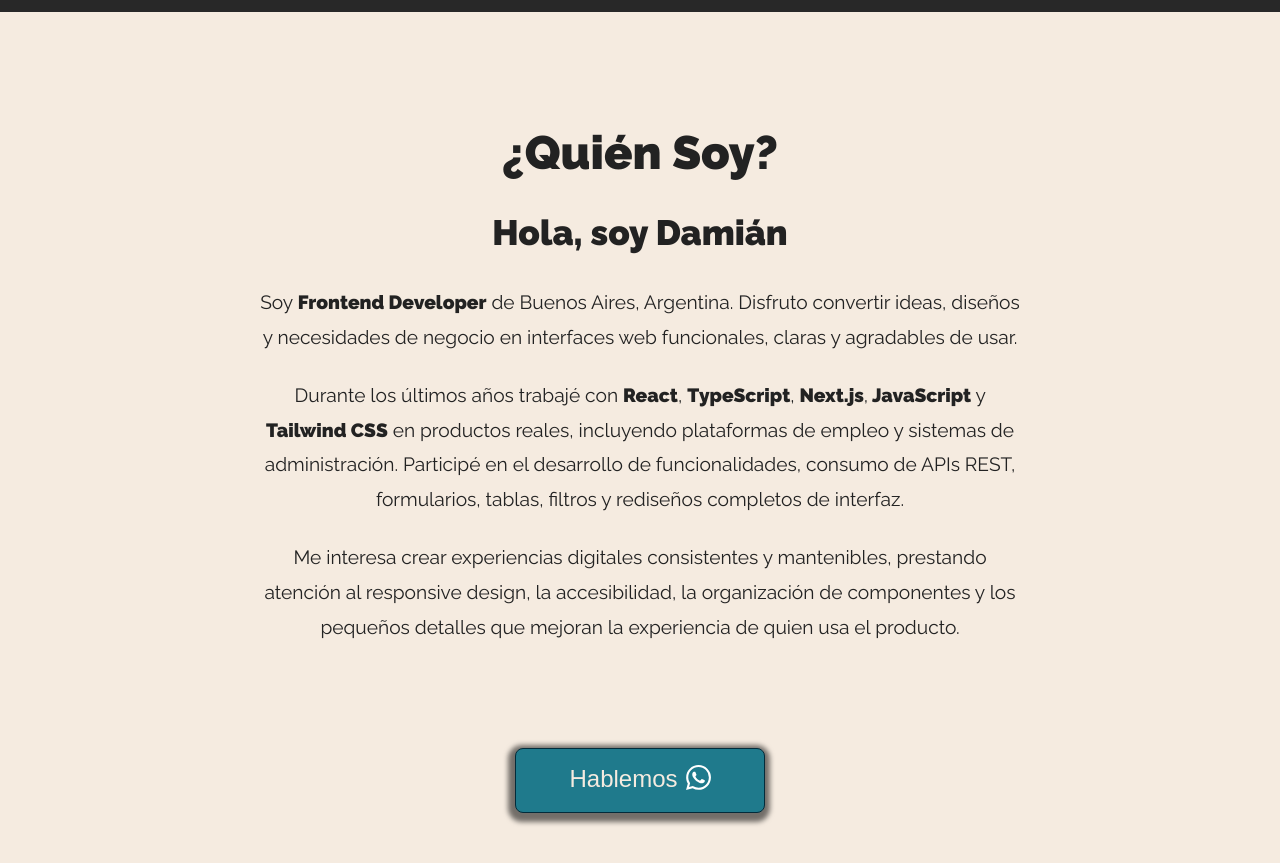
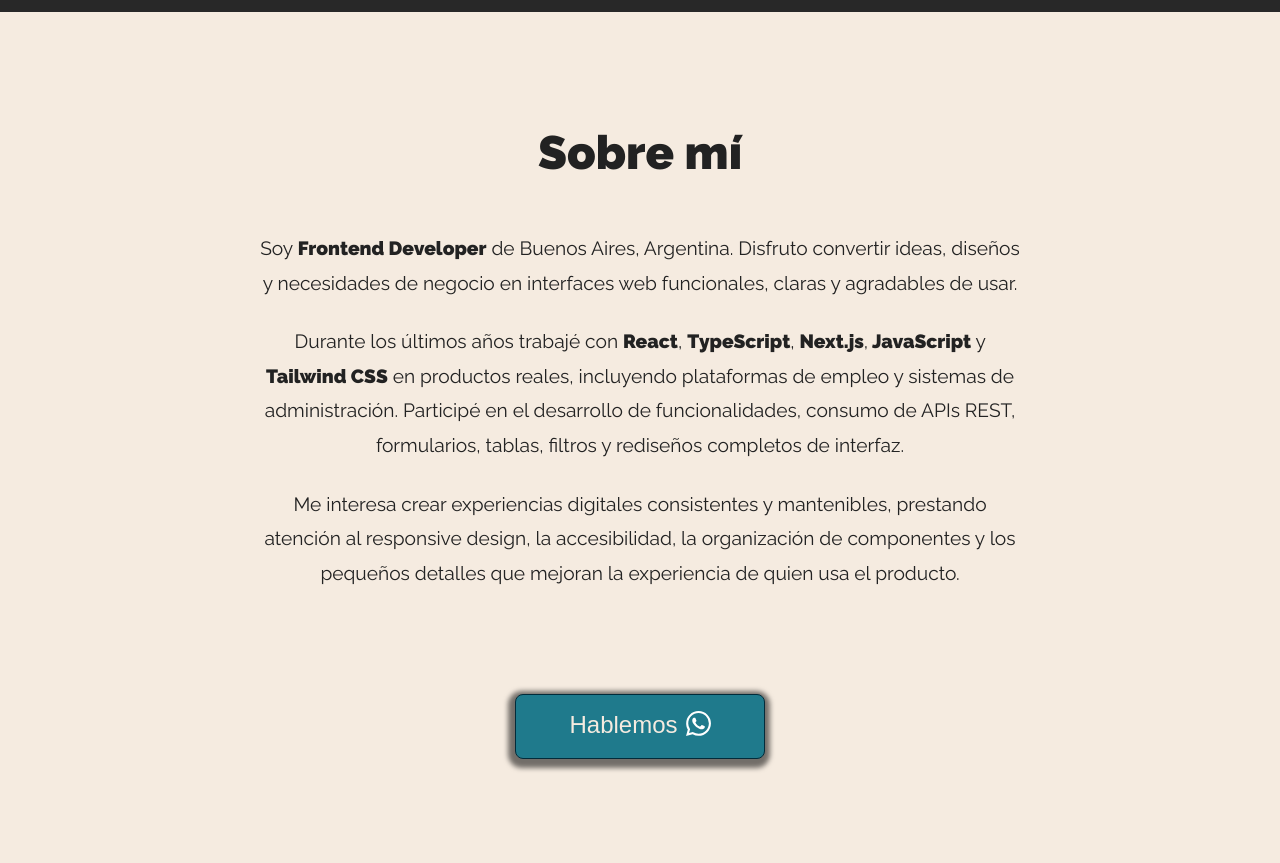
Before and after one commit to damianvigo/damianvigo-website-next, a Next.js app: page / in a window 1280 px wide. Shown: the part 860-1723 px from the top of the page. Built offline with nearby package versions, Linux system fonts and the light colour scheme; grey boxes are pictures that could not be loaded.

Commit message:
refactor: sobre mi

```diff
--- a/components/PerfilDescription.jsx
+++ b/components/PerfilDescription.jsx
@@ -8,10 +8,7 @@ const PerfilDescription = ({ theme }) => (
     viewport={{ once: true }}
     transition={{ type: 'spring', stiffness: 100 }}
   >
-    <TitleDescription>¿Quién Soy?</TitleDescription>
-    <Greeting theme={theme}>
-      Hola, soy <strong>Damián</strong>
-    </Greeting>
+    <TitleDescription>Sobre mí</TitleDescription>
     <Description>
       Soy <strong>Frontend Developer</strong> de Buenos Aires, Argentina. Disfruto convertir ideas,
       diseños y necesidades de negocio en interfaces web funcionales, claras y agradables de usar.
```
